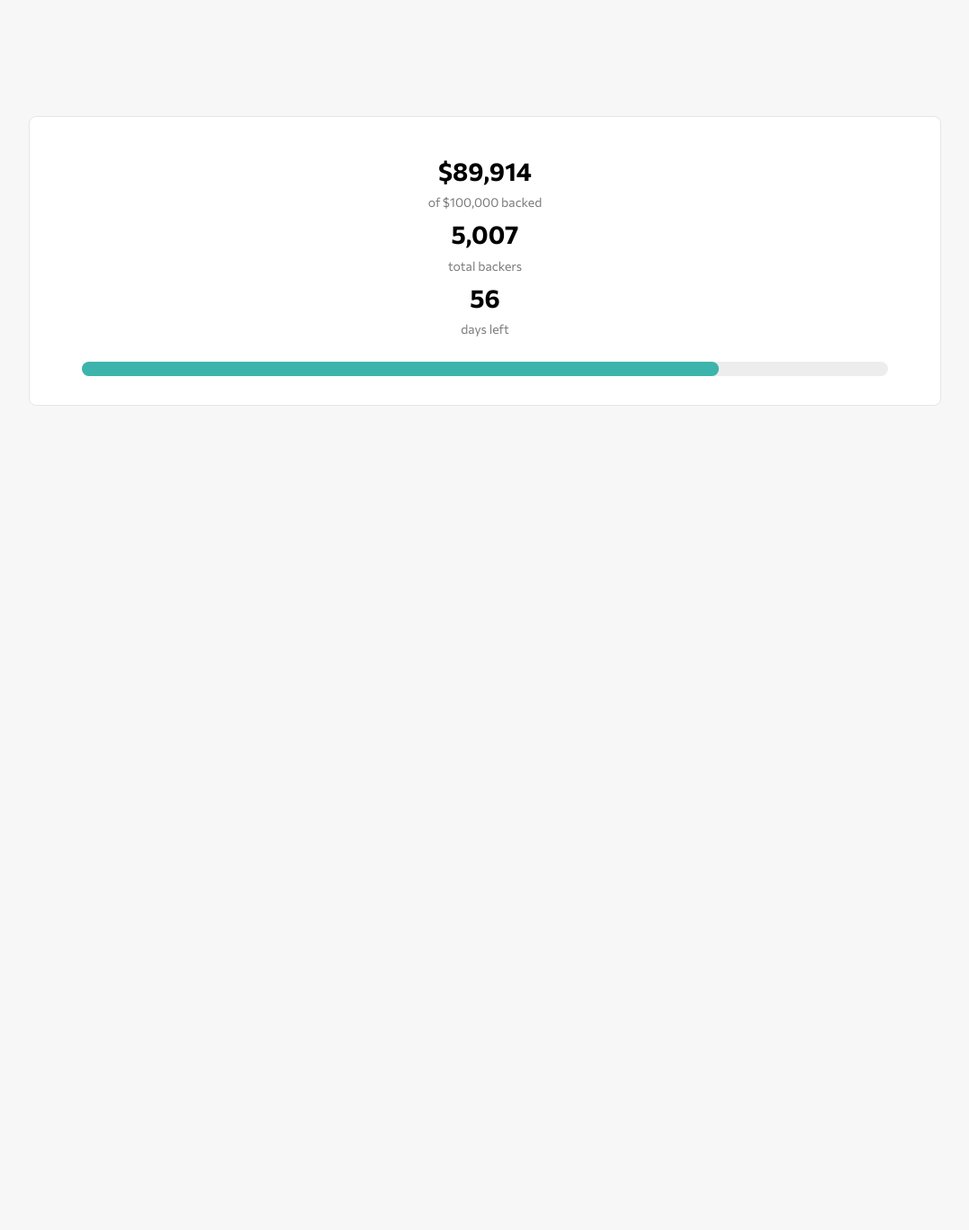
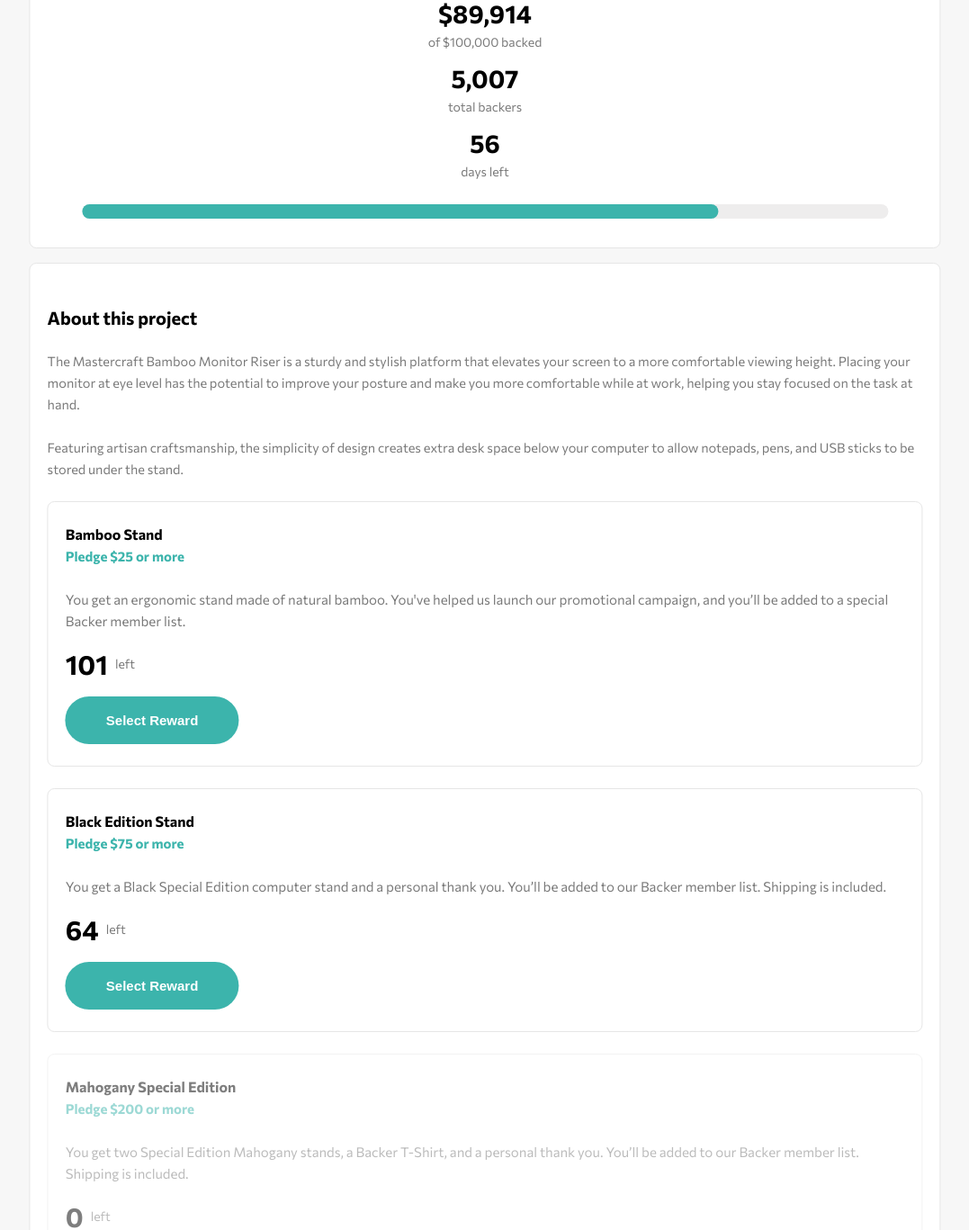
Before and after one commit to pedroalima/Pagina-de-produto-de-crowdfunding, a plain HTML site: page index.html in a window 1280 px wide. Shown: the part 655-2022 px from the top of the page at 90% size, without its empty margins (101-1178 px from the left). Before the commit the page ends 1106 px from the top, so only its background shows below. Drawn offline with Linux system fonts and the light colour scheme.

Commit message:
Add about section and fix responsiveness of other sections

```diff
--- a/assets/style/flex.css
+++ b/assets/style/flex.css
@@ -1,34 +1,89 @@
 
 main {
+    justify-content: center;
+    gap: 1rem;
+}
+
+/* Navegador */
+
+main,
+.navbar,
+.menu-mobile__list,
+.product,
+.product__picture,
+.product__buttons,
+.metrics__list,
+.metrics__item,
+.about,
+.about__list,
+.about__item,
+.about__item-remainder {
     display: flex;
-    justify-content: center;
+}
+
+main,
+.navbar,
+.product,
+.product__picture,
+.product__buttons,
+.metrics__list {
     align-items: center;
 }
 
-/* Navegador */
+main,
+.menu-mobile__list,
+.product,
+.product__picture,
+.metrics__list,
+.metrics__item,
+.about,
+.about__list,
+.about__item {
+    flex-direction: column;
+}
+
 .navbar {
-    display: flex;
     justify-content: space-between;
-    align-items: center;
 }
 
 /* Conteúdo do menu mobile */
 .menu-mobile__list {
-        display: flex;
-        flex-direction: column;
     align-items: start;
 }
 
+
 /* Product */
-.product__content {
-    display: flex;
-    flex-direction: column;
-    align-items: center;
+.product {
+    gap: 1.5rem;
 }
 
 .product__buttons {
-    display: flex;
     justify-content: space-around;
-    align-items: center;
     width: 76vw;
 }
+
+/* Metrics */
+
+.metrics__list {
+    gap: 1rem;
+}
+
+.metrics__item {
+     gap: 0.5rem;
+}
+
+/* About */
+
+.about,
+.about__list,
+.about__item {
+    gap: 1.5rem;
+}
+
+.about__item {
+    align-items: start;
+}
+
+.about__item-remainder {
+    gap: 0.5rem;
+}
--- a/assets/style/main.css
+++ b/assets/style/main.css
@@ -1,9 +1,4 @@
-
 /* Product */
-
-main {
-    position: relative;
-}
 
 .container {
     background: var(--white);
@@ -15,17 +10,12 @@ main {
 }
 
 .product {
-    position: absolute;
-    top: -55px;
-}
-
-.product__content {
     position: relative;
 }
 
 .product__picture {
     position: absolute;
-    top: -80px;
+    top: -30px;
 }
 
 .titles {
@@ -37,10 +27,6 @@ main {
 .texts {
     color: var(--dark-gray);
     font-size: 14px;
-}
-
-.product__text {
-    margin: 1.4rem 0;
 }
 
 .product__button {
@@ -63,20 +49,12 @@ main {
 
 /* Metrics */
 
-.metrics {
-    margin-top: 44vh;
-}
-
 .metrics__title {
     font-size: 28px;
 }
 
-.metrics__text {
-    margin: 0.8em 0;
-}
-
 .barra {
-    margin: 1.5rem auto 0;
+    margin: 0.5rem auto 0;
     width: 70vw;
     height: 2vh;
     background: #eeeded;
@@ -89,3 +67,76 @@ main {
     background: var(--moderate-cyan);
     border-radius: 8px;
 }
+
+
+/* About */
+
+.about {
+    text-align: start;
+}
+
+.about__title {
+    font-size: 20px;
+    font-weight: 700;
+}
+
+.about__description {
+    font-size: 14.5px;
+    color: var(--dark-gray);
+}
+
+.about__item {
+    background: var(--white);
+    border-radius: 8px;
+    padding: 1.5rem 1.2rem;
+    border: 1px solid #e6e6e6;
+}
+
+.about__item-titles {
+    font-weight: 700;
+}
+
+.about__item-title {
+    font-size: 16px;
+    color: var(--black);
+}
+
+.about__item-subtitle {
+    font-size: 15px;
+    color: var(--moderate-cyan);
+}
+
+.about__item-description {
+    font-size: 15px;
+    color: var(--dark-gray);
+}
+
+.about__item-value {
+    font-size: 30px;
+    font-weight: 700;
+}
+
+.about__item-left {
+    color: var(--dark-gray);
+    font-size: 14px;
+}
+
+.about__item-button {
+    padding: 1.2em 3em;
+    color: var(--white);
+    font-weight: 700;
+    font-size: 15px;
+    background: var(--moderate-cyan);
+    border-radius: 35px;
+    border: none;
+    cursor: pointer;
+}
+
+.about__item--disabled {
+    opacity: 0.5;
+}
+
+.about__item-button--disabled {
+    background: var(--dark-gray);
+    cursor: default;
+}
--- a/assets/style/style.css
+++ b/assets/style/style.css
@@ -1,9 +1,10 @@
+@import url('https://fonts.googleapis.com/css2?family=Commissioner:wght@400;500;700&display=swap');
 @import url("/assets/style/header.css");
 @import url("/assets/style/main.css");
 @import url("/assets/style/flex.css");
 
 :root {
-    --main-font: "Commissioner";
+    --main-font: 'Commissioner', sans-serif;
     --moderate-cyan:hsl(176, 50%, 47%);
     --dark-cyan: hsl(176, 72%, 28%);
     --black: hsl(0, 0%, 0%);
@@ -13,11 +14,13 @@
 }
 
 body {
+    box-sizing: border-box;
     font-family: var(--main-font);
     font-size: 16px;
     font-weight: 400;
     background: var(--light-gray);
     line-height: 24px;
+    position: relative;
 }
 
 header {
@@ -26,3 +29,10 @@ header {
     background-size: cover;
     height: 54vh;
 }
+
+main {
+    position: absolute;
+    top: 82%;
+    left: 50%;
+    transform: translate(-50%, -0%);
+}
--- a/index.html
+++ b/index.html
@@ -4,11 +4,6 @@
     <meta charset="UTF-8">
     <meta http-equiv="X-UA-Compatible" content="IE=edge">
     <meta name="viewport" content="width=device-width, initial-scale=1.0">
-
-    <!-- Fonte -->
-    <link rel="preconnect" href="https://fonts.googleapis.com">
-    <link rel="preconnect" href="https://fonts.gstatic.com" crossorigin>
-    <link href="https://fonts.googleapis.com/css2?family=Commissioner:wght@400;500;700&display=swap" rel="stylesheet">
 
     <link rel="stylesheet" href="/assets/style/reset.css">
 
@@ -17,6 +12,7 @@
     <title>Crowdfunding product page </title>
 </head>
 <body>
+
     <header>
 
         <nav class="navbar">
@@ -53,24 +49,17 @@
 
 
     <main>
+
         <section class="product container">
 
-            <div class="product__content">
+            <picture class="product__picture"><img class="product__imagem" src="/assets/img/logo-mastercraft.svg" alt="" ></picture>
 
-                <picture class="product__picture">
-                    <img class="product__imagem" src="/assets/img/logo-mastercraft.svg" alt="" >
-                </picture>
+            <h2 class="product__title titles">Mastercraft Bamboo Monitor Riser</h2>
+            <p class="product__text texts">A beautiful & handcrafted monitor stand to reduce neck and eye strain.</p>
 
-                <h2 class="product__title titles">Mastercraft Bamboo Monitor Riser</h2>
-                <p class="product__text texts">A beautiful & handcrafted monitor stand to reduce neck and eye strain.</p>
-
-                <div class="product__buttons">
-                    <button class="product__button">Back this projetct</button>
-                    <button class="product__button-bookmark">
-                        <img class="product__icon" src="/assets/img/icon-bookmark.svg" alt="">
-                    </button>
-                </div>
-
+            <div class="product__buttons">
+                <button class="product__button">Back this projetct</button>
+                <button class="product__button-bookmark"><img class="product__icon" src="/assets/img/icon-bookmark.svg" alt=""></button>
             </div>
 
         </section>
@@ -99,6 +88,65 @@
             </ul>
 
         </section>
+
+
+        <section class="about container">
+
+            <h3 class="about__title">About this project</h3>
+            <p class="about__description">The Mastercraft Bamboo Monitor Riser is a sturdy and stylish platform that elevates your screen to a more comfortable viewing height. Placing your monitor at eye level has the potential to improve your posture and make you more comfortable while at work, helping you stay focused on the task at hand.</p>
+            <p class="about__description">Featuring artisan craftsmanship, the simplicity of design creates extra desk space below your computer to allow notepads, pens, and USB sticks to be stored under the stand.</p>
+
+            <ul class="about__list">
+
+                <li class="about__item">
+
+                    <div class="about__item-titles">
+                        <h4 class="about__item-title">Bamboo Stand</h4>
+                        <h5 class="about__item-subtitle">Pledge $25 or more</h5>
+                    </div>
+                    <p class="about__item-description">You get an ergonomic stand made of natural bamboo. You've helped us launch our promotional campaign, and you’ll be added to a special Backer member list.</p>
+                    <div class="about__item-remainder">
+                        <h2 class="about__item-value">101</h2>
+                        <p class="about__item-left">left</p>
+                    </div>
+                    <button class="about__item-button">Select Reward</button>
+
+                </li>
+
+                <li class="about__item">
+
+                    <div class="about__item-titles">
+                        <h4 class="about__item-title">Black Edition Stand</h4>
+                        <h5 class="about__item-subtitle">Pledge $75 or more</h5>
+                    </div>
+                    <p class="about__item-description">You get a Black Special Edition computer stand and a personal thank you. You’ll be added to our Backer member list. Shipping is included.</p>
+                    <div class="about__item-remainder">
+                        <h2 class="about__item-value">64</h2>
+                        <p class="about__item-left">left</p>
+                    </div>
+                    <button class="about__item-button">Select Reward</button>
+
+                </li>
+
+                <li class="about__item about__item--disabled">
+
+                    <div class="about__item-titles">
+                        <h4 class="about__item-title">Mahogany Special Edition</h4>
+                        <h5 class="about__item-subtitle">Pledge $200 or more</h5>
+                    </div>
+                    <p class="about__item-description">You get two Special Edition Mahogany stands, a Backer T-Shirt, and a personal thank you. You’ll be added to our Backer member list. Shipping is included.</p>
+                    <div class="about__item-remainder">
+                        <h2 class="about__item-value">0</h2>
+                        <p class="about__item-left">left</p>
+                    </div>
+                    <button class="about__item-button about__item-button--disabled">Out of Stock</button>
+
+                </li>
+
+            </ul>
+
+        </section>
+
     </main>
 </body>
 </html>
```
Lines whose indentation alone changed are shown as unchanged.
